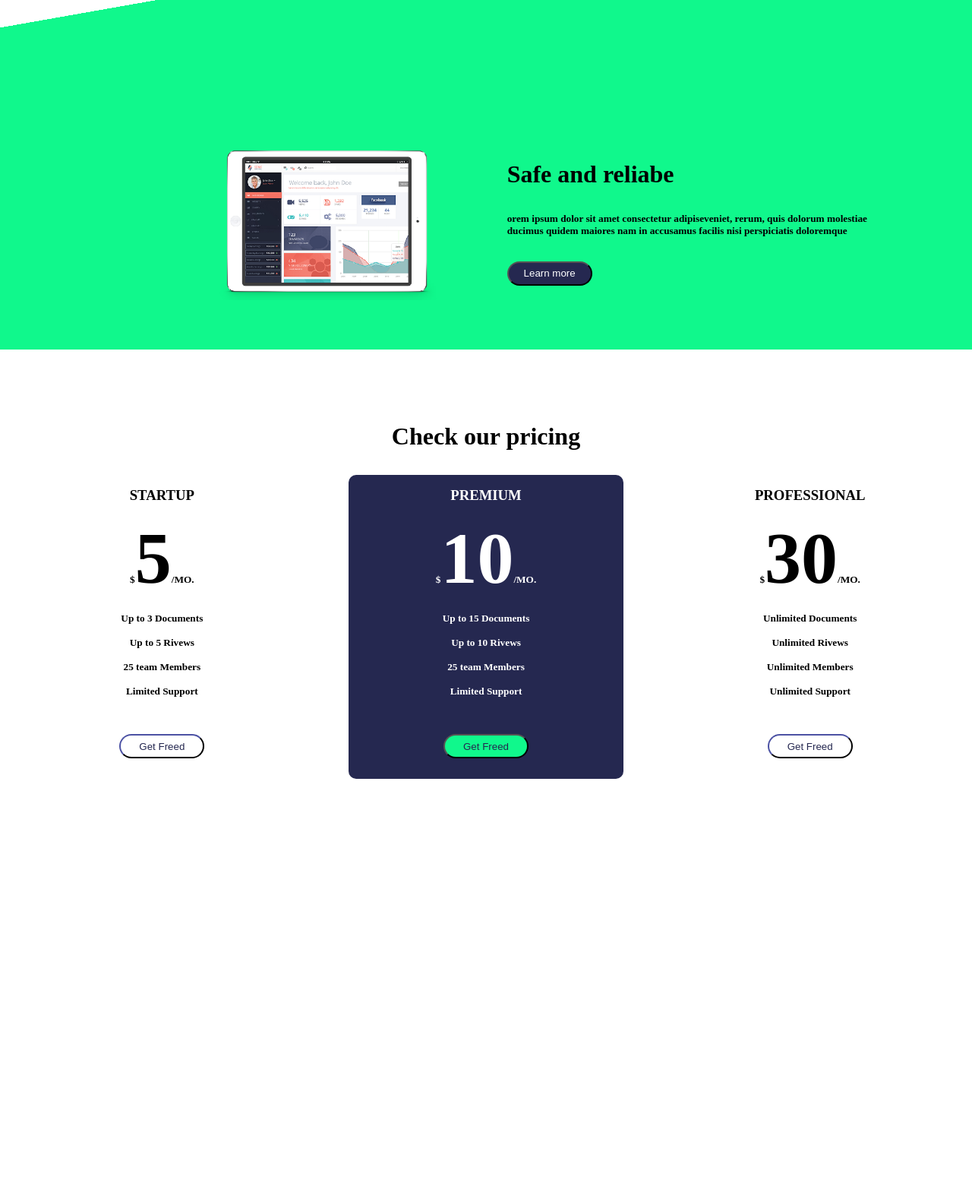
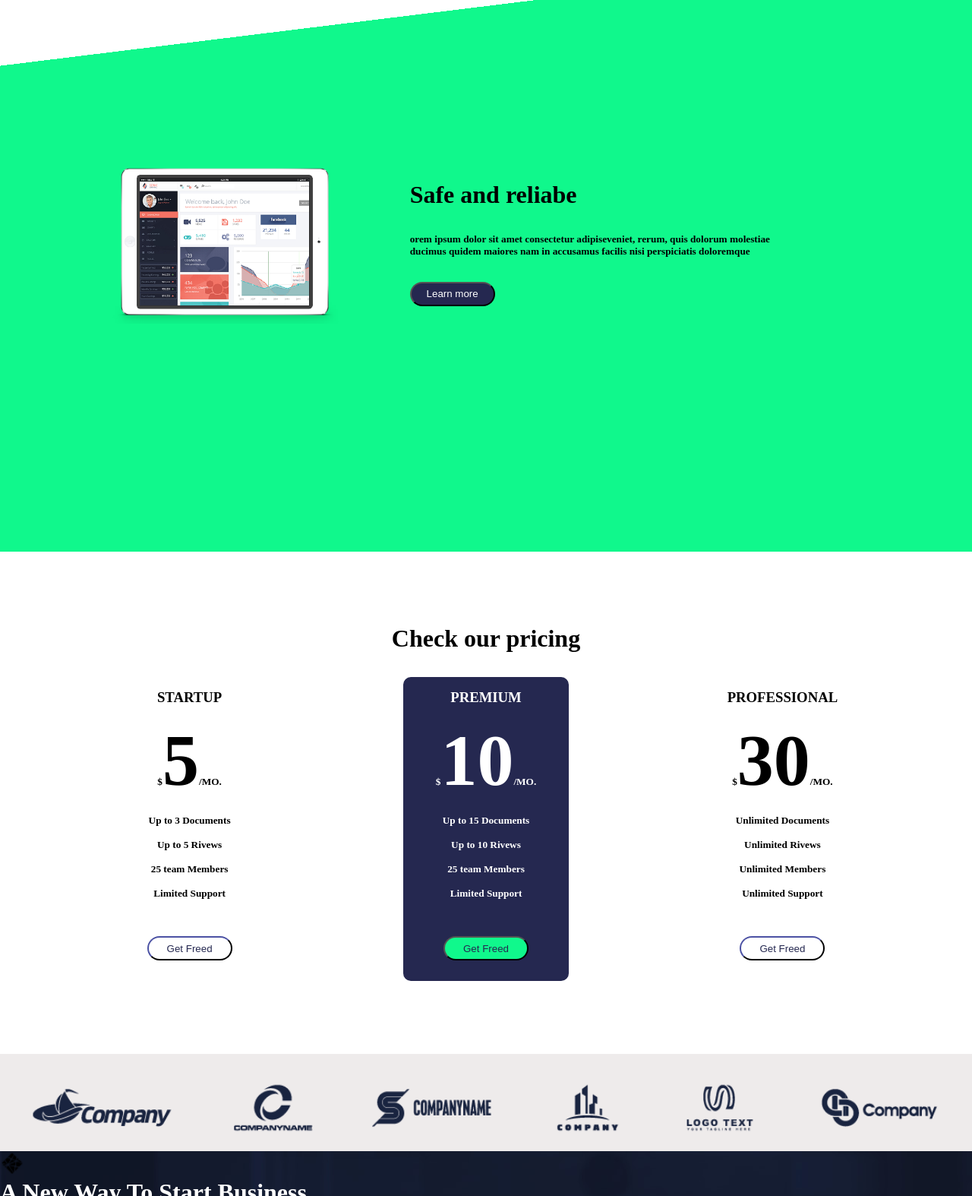
Before and after one commit to JaramilloT/Atlas_proyecto, a plain HTML site: page index.html in a window 1280 px wide. Shown: the part 1226-2800 px from the top of the page at 76% size. Before the commit the page ends 2283 px from the top, so only its background shows below. Drawn offline with Linux system fonts and the light colour scheme.

Commit message:
Organice el nombre de las clases y avance

```diff
--- a/index.html
+++ b/index.html
@@ -8,8 +8,8 @@
 </head>
 <body>
     <header>
-        <div class="texto">
-            <img src="images/netlify-logo-24.png" class="logo" alt="">
+        <div class="text_header">
+            <img src="images/netlify-logo-24.png" class="logo_web" alt="">
             <h1> A New Way To Start Business</h1>
             <p>Lorem ipsum dolor sit amet consectetur adipisicing elit. Adipisci distinctio consectetur harum recusandae quo <br>
                 eveniet, rerum, quis dolorum molestiae ducimus quidem maiores nam in accusamus facilis nisi perspiciatis doloremque optio!
@@ -17,92 +17,114 @@
             <button>Get Started</button>
         </div>
 
-        <p class="ear">Get Earli access</p>
+        <p class="text_Ear">Get Earli access</p>
 
     </header>
 
 
     <main>
-        <h2>
+        <h1 class="h1_Smartest">
             Smartest protection for your site
-        </h2>
-        <div class="primer">
+        </h1>
+        <div class="Container_protect">
             <div >
-                <img class="primeraimg" src="images/smart-protect-1.jpg" alt="">
+                <img class="img_protect1" src="images/smart-protect-1.jpg" alt="">
                 <p>Lorem ipsum dolor sit amet </p>
             </div>
             <div >
-                <img class="segundaimg" src="images/smart-protect-2.jpg" alt="">
+                <img class="img_protect2" src="images/smart-protect-2.jpg" alt="">
                 <p>Lorem ipsum dolor sit amet</p>
             </div>
             <div >
-                <img class="terceraimg" src="images/smart-protect-3.jpg" alt="">
+                <img class="img_protect3" src="images/smart-protect-3.jpg" alt="">
                 <p>Lorem ipsum dolor sit amet </p>
             </div>
         </div>
 
 
-        <div class="segundo">
-            <div class="Take">
+        <div class="Container_img_computer">
+            <div class="text_Take">
                     <h1>Take a look inside </h1>
                     <h5>orem ipsum dolor sit amet consectetur adipiseveniet,
                         rerum, quis dolorum molestiae  <br>ducimus quidem maiores
                         nam in accusamus facilis nisi perspiciatis doloremque
                     </h5>
-                    <button class="buton_2">Learn more</button>
-                <div class="img_compu">
+                    <button class="button_2">Learn more</button>
+                <div class="img_computer">
                     <img src="images/feature-1.png" alt="" class="img">
                 </div>
             </div>
 
 
-            <div class="safe">
+            <div class="text_Safe">
                 <img src="images/feature-2.png" alt="" class="img2">
 
                 <div class="text">
                 <h1>Safe and reliabe</h1>
-                <h5 class="h5text">orem ipsum dolor sit amet consectetur adipiseveniet,
+                <h5 class="text_h5">orem ipsum dolor sit amet consectetur adipiseveniet,
                     rerum, quis dolorum molestiae  <br>ducimus quidem maiores
                     nam in accusamus facilis nisi perspiciatis doloremque
                 </h5>
-                <button class="buton_2">Learn more</button>
+                <button class="button_2">Learn more</button>
                 </div>
             </div>
         </div>
 
-        <h1 class="check">Check our pricing</h1>
-        <div class="container">
+        <h1 class="text_check">Check our pricing</h1>
+        <div class="container_offer">
             <div class="container1">
-                <h3 class="h3container1">STARTUP</h3>
-                <h5 class="h5container1">$<small class="num_grande1">5</small>/MO.</h5>
-                <h5  class="h5container1">Up to 3 Documents</h5>
-                <h5  class="h5container1">Up to 5 Rivews</h5>
-                <h5  class="h5container1">25 team Members</h5>
-                <h5  class="h5container1">Limited Support</h5>
+                <h3 class="container1_h3">STARTUP</h3>
+                <h5 class="container1_h5">$<small class="num_grande1">5</small>/MO.</h5>
+                <h5 class="container1_h5">Up to 3 Documents</h5>
+                <h5 class="container1_h5">Up to 5 Rivews</h5>
+                <h5 class="container1_h5">25 team Members</h5>
+                <h5 class="container1_h5">Limited Support</h5>
                 <button class="button_container1">Get Freed</button>
             </div>
 
             <div class="container2">
-                <h3 class="h3container2">PREMIUM</h3>
-               <h5 class="h5container2">$<small class="num_grande2">10</small>/MO.</h5>
-               <h5  class="h5container2">Up to 15 Documents</h5>
-               <h5  class="h5container2">Up to 10 Rivews</h5>
-               <h5  class="h5container2">25 team Members</h5>
-               <h5  class="h5container2">Limited Support</h5>
+               <h3 class="container2_h3">PREMIUM</h3>
+               <h5 class="container2_h5">$<small class="num_grande2">10</small>/MO.</h5>
+               <h5 class="container2_h5">Up to 15 Documents</h5>
+               <h5 class="container2_h5">Up to 10 Rivews</h5>
+               <h5 class="container2_h5">25 team Members</h5>
+               <h5 class="container2_h5">Limited Support</h5>
                <button class="button_container2">Get Freed</button>
 
             </div>
 
             <div class="container3">
-                <h3 class="h3container3">PROFESSIONAL</h3>
-                <h5 class="h5container3">$<small class="num_grande3">30</small>/MO.</h5>
-                <h5  class="h5container3">Unlimited Documents</h5>
-                <h5  class="h5container3">Unlimited Rivews</h5>
-                <h5  class="h5container3">Unlimited Members</h5>
-                <h5  class="h5container3">Unlimited Support</h5>
+                <h3 class="container3_h3">PROFESSIONAL</h3>
+                <h5 class="container3_h5">$<small class="num_grande3">30</small>/MO.</h5>
+                <h5  class="container3_h5">Unlimited Documents</h5>
+                <h5  class="container3_h5">Unlimited Rivews</h5>
+                <h5  class="container3_h5">Unlimited Members</h5>
+                <h5  class="container3_h5">Unlimited Support</h5>
                 <button class="button_container3">Get Freed</button>
             </div>
         </div>
+
+
+        <div class="container_client">
+            <img src="images/client-1.png" alt="" class="client_img">
+            <img src="images/client-2.png" alt="" class="client_img">
+            <img src="images/client-3.png" alt="" class="client_img">
+            <img src="images/client-4.png" alt="" class="client_img">
+            <img src="images/client-5.png" alt="" class="client_img">
+            <img src="images/client-6.png" alt="" class="client_img">
+        </div>
+
+        <div class="container_contact">
+            <img src="images/netlify-logo-24.png" class="logo_web" alt="">
+            <h1> A New Way To Start Business</h1>
+            <p>Lorem ipsum dolor sit amet consectetur adipisicing elit. Adipisci distinctio consectetur harum recusandae quo <br>
+                eveniet, rerum, quis dolorum molestiae ducimus quidem maiores nam in accusamus facilis nisi perspiciatis doloremque optio!
+            </p>
+            <button>Get Started</button>
+        </div>
+
+        <p class="text_Ear">Get Earli access</p>
+
     </main>
 </body>
 </html>
--- a/styles.css
+++ b/styles.css
@@ -15,18 +15,18 @@ header{
     justify-content:space-evenly;
 }
 
-.texto{
+.text_header{
     width: 40rem;
     margin-top: 2rem;
 }
 
-.ear{
-    margin-top: 2rem;
+.logo_web{
+    height: 2rem;
+
 }
 
-.logo{
-    height: 2rem;
-
+.text_Ear{
+    margin-top: 2rem;
 }
 
 button{
@@ -40,59 +40,57 @@ button{
 
 /*main*/
 
-h2{
+.h1_Smartest{
     display: flex;
     justify-content: center;
     margin-top: 4rem;
 }
 
-.primer{
+.Container_protect{
     padding: 4rem;
     display: flex;
     justify-content:center;
 }
 
-.primeraimg{
+.img_protect1{
     margin: 4rem;
     height: 60%;
 }
 
-.segundaimg{
+.img_protect2{
     margin: 4rem;
     height: 60%;
 }
 
-.terceraimg{
+.img_protect3{
     margin: 4rem;
     height: 60%;
 }
-
-
 
 p{
     justify-content: center;
     display: flex;
 }
 
-.segundo{
-    background:linear-gradient(350deg, #10f88c 75%, transparent 38%);
+/*contenedor imagenes computador*/
+
+.Container_img_computer{
+    background: linear-gradient(353deg, #10f88c 78%, transparent 38%);
     width: 100%;
-    height: 40rem;
+    height: 54rem;
     margin-top: 6rem;
 }
 
-
-.Take{
-    width: 80%;
-    margin: 2rem;
+.text_Take{
+    width: 70%;
+    margin: 8rem;
 }
 
-.h5text{
+.text_h5{
     margin-top: 2rem;
-
 }
 
-.buton_2{
+.button_2{
     margin-top: 2rem;
     background-color: #252850;
     color: white;
@@ -101,77 +99,62 @@ p{
     width: 7rem;
 }
 
-
-
-.img_compu{
+.img_computer{
     display: flex;
     justify-content: end;
     margin: -12rem;
 }
 
+/*segunda parte de la imagen del computador*/
 
-
-
-.safe{
+.text_Safe{
     margin-top: 22rem;
     display: flex;
     justify-content: right;
     align-items: center;
-    width: 90%;
-
+    width: 80%;
 }
-
 
 .img{
     width: 25%;
     height: 25%;
 }
 
-
-
 .text{
     margin-right: 10px;
 }
 
 .img2{
-    width: 30%;
+    width: 35%;
     height: 30%;
     margin: 4rem;
 }
 
+/*Contenedores*/
 
+.text_check{
+    display: flex;
+    justify-content: center;
+    margin-top: 6rem;
+}
 
-.container{
+.container_offer{
     display:flex ;
     text-align: center;
 }
 
-.check{
-    display: flex;
-    justify-content: center;
-    margin-top: 6rem;
-
+.container1{
+    width: 40%;
+    height:25rem;
+    margin: 2rem;
 }
 
-
-
-
-
-
-
-.container1{
-
-    width: 100%;
-    height:25rem;
-    margin: 2rem;
-
-}
-.h3container1{
+.container1_h3{
 
     margin-top: 1rem;
 }
 
-.h5container1{
+.container1_h5{
     margin-top: 1rem;
 }
 
@@ -190,22 +173,22 @@ p{
     margin-top: 3rem;
 }
 
-
+/*contenedor 2*/
 
 .container2{
     background-color:#252850;
-    width: 100%;
+    width: 20%;
     height: 25rem;
     margin: 2rem;
     border-radius: 10px;
 }
 
-.h3container2{
+.container2_h3{
     color: white;
     margin-top: 1rem;
 }
 
-.h5container2{
+.container2_h5{
     color: white;
     margin-top: 1rem;
 }
@@ -224,21 +207,20 @@ p{
     margin-top: 3rem;
 }
 
-
+/*contenedor 3*/
 
 .container3{
-
-    width: 100%;
+    width: 40%;
     height:25rem;
     margin: 2rem;
+}
 
-}
-.h3container3{
+.container3_h3{
 
     margin-top: 1rem;
 }
 
-.h5container3{
+.container3_h5{
     margin-top: 1rem;
 }
 
@@ -256,3 +238,29 @@ p{
     border-color: #252850;
     margin-top: 3rem;
 }
+
+/*contenedor Client*/
+
+.container_client{
+    background-color: #eeebeb;
+    width: 100%;
+    height: 8rem;
+    display: flex;
+    justify-content: space-around ;
+    margin-top: 4rem;
+}
+
+.client_img{
+    height: 60%;
+    margin-top: 2rem;
+}
+
+.container_contact{
+    background-image: url(images/contact-bk.jpg);
+    height: 40rem;
+    color: white;
+}
+
+.h1_contac{
+    width: 40rem;
+}
```
